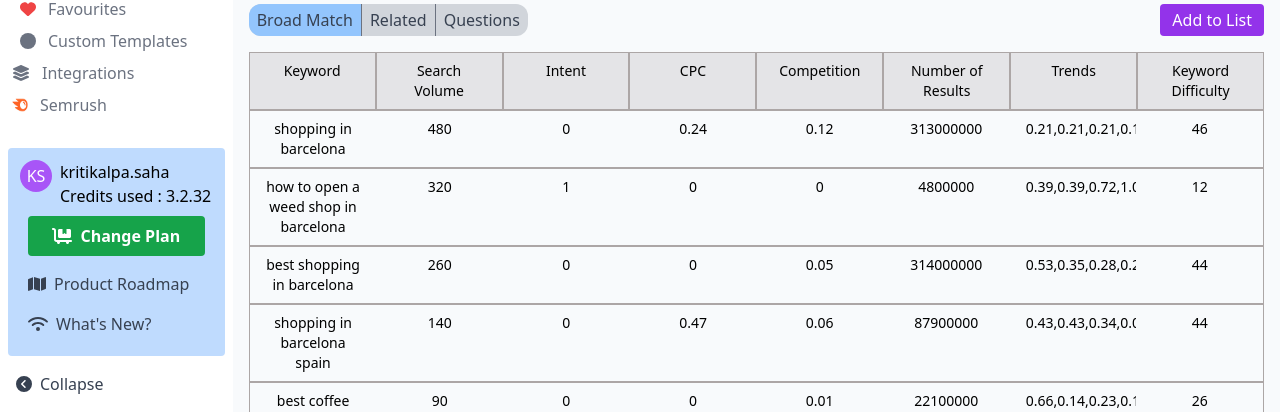
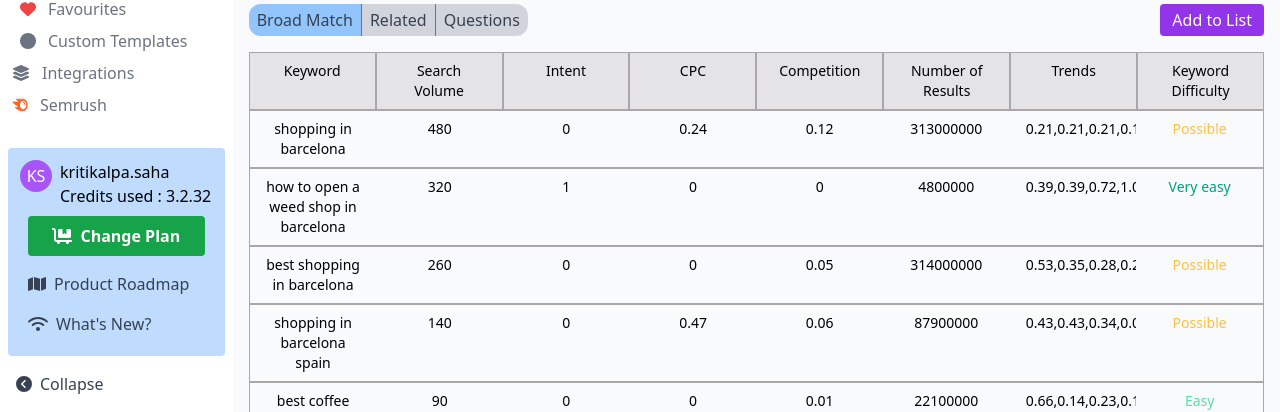
Before and after one commit to Sai-02/longshotai-ui-assessment, a React (Create React App) app: page / in a window 1280 px wide. Shown: the part 388-800 px from the top of the page. Built offline with nearby package versions, Linux system fonts and the light colour scheme.

Commit message:
[enhancement] : data parsed from keyword  difficult method

```diff
--- a/src/components/Dashboard/Table.js
+++ b/src/components/Dashboard/Table.js
@@ -1,8 +1,11 @@
 import React, { useState } from "react";
 import TableControls from "./TableControls";
+import TableRow from "./TableRow";
+import TableHeader from "./TableHeader";
 
 const Table = ({ data }) => {
   const [currentFilter, setCurrentFilter] = useState("raw_broadmatch_data");
+  const [difficultyIndex, setDifficultyIndex] = useState(-1);
   const columns = data["columnNames"] || [];
   const raw_related_data = data["raw_related_data"] || [];
   return (
@@ -13,37 +16,13 @@ const Table = ({ data }) => {
       />
 
       <table className="mt-4 w-full ">
-        <thead
-          className="grid"
-          style={{
-            gridTemplateColumns: `repeat(${columns?.length},1fr)`,
-          }}
-        >
-          {columns.map((column, index) => {
-            return (
-              <th key={index} className="text-sm">
-                {column}
-              </th>
-            );
-          })}
-        </thead>
+        <TableHeader
+          columns={columns}
+          setDifficultyIndex={setDifficultyIndex}
+        />
         {data[currentFilter]?.map((row, index) => {
           return (
-            <tr
-              className="grid"
-              style={{
-                gridTemplateColumns: `repeat(${row.length},1fr)`,
-              }}
-              key={index}
-            >
-              {row.map((column, index) => {
-                return (
-                  <td key={index} className="text-sm overflow-hidden">
-                    {column}
-                  </td>
-                );
-              })}
-            </tr>
+            <TableRow row={row} key={index} difficultyIndex={difficultyIndex} />
           );
         })}
       </table>
--- /dev/null
+++ b/src/components/Dashboard/TableColumn.js
@@ -0,0 +1,34 @@
+import React, { useEffect, useState } from "react";
+import { keywordDifficulty } from "../../utils/keywordDifficulty";
+import Tooltip from "@mui/material/Tooltip";
+const TableColumn = ({ column, index, difficultyIndex }) => {
+  const [difficultyObj, setDifficultyObj] = useState({});
+  useEffect(() => {
+    if (isDifficultyIndex()) {
+      let val = keywordDifficulty(parseInt(column));
+      setDifficultyObj(val);
+    }
+  }, [difficultyIndex]);
+  const isDifficultyIndex = () => index === difficultyIndex;
+  return (
+    <td key={index} className="text-sm overflow-hidden">
+      {isDifficultyIndex() ? (
+        <>
+          <Tooltip title={difficultyObj?.text}>
+            <span
+              style={{
+                color: difficultyObj?.color,
+              }}
+            >
+              {difficultyObj?.rating}
+            </span>
+          </Tooltip>
+        </>
+      ) : (
+        <>{column}</>
+      )}
+    </td>
+  );
+};
+
+export default TableColumn;
--- /dev/null
+++ b/src/components/Dashboard/TableHeader.js
@@ -0,0 +1,29 @@
+import React, { useEffect } from "react";
+
+const TableHeader = ({ columns, setDifficultyIndex }) => {
+  useEffect(() => {
+    columns.forEach((val, index) => {
+      if (val === "Keyword Difficulty") {
+        setDifficultyIndex(index);
+      }
+    });
+  }, []);
+  return (
+    <thead
+      className="grid"
+      style={{
+        gridTemplateColumns: `repeat(${columns?.length},1fr)`,
+      }}
+    >
+      {columns.map((column, index) => {
+        return (
+          <th key={index} className="text-sm">
+            {column}
+          </th>
+        );
+      })}
+    </thead>
+  );
+};
+
+export default TableHeader;
--- /dev/null
+++ b/src/components/Dashboard/TableRow.js
@@ -0,0 +1,24 @@
+import React from "react";
+import TableColumn from "./TableColumn";
+const TableRow = ({ row, difficultyIndex }) => {
+  return (
+    <tr
+      className="grid"
+      style={{
+        gridTemplateColumns: `repeat(${row.length},1fr)`,
+      }}
+    >
+      {row.map((column, index) => {
+        return (
+          <TableColumn
+            column={column}
+            index={index}
+            difficultyIndex={difficultyIndex}
+          />
+        );
+      })}
+    </tr>
+  );
+};
+
+export default TableRow;
--- /dev/null
+++ b/src/utils/keywordDifficulty.js
@@ -0,0 +1,39 @@
+export const keywordDifficulty = function (value) {
+  if (value > 85) {
+    return {
+      rating: "Very hard",
+      text: "The absolute hardest keywords to compete for, especially for a new website. These will demand a lot of on page SEO, link building, and content promotion efforts to eventually rank and acquire traffic.",
+      color: "#D1002F",
+    };
+  } else if (value >= 70) {
+    return {
+      rating: "Hard",
+      text: "Even stiffer competition. These keywords will demand more effort in terms of getting higher authority referring domains in order to rank your well-optimized and helpful content among the top pages.",
+      color: "#FF4953",
+    };
+  } else if (value >= 50) {
+    return {
+      rating: "Difficult",
+      text: "You'll need to have some backlinks in addition to your well-structured, helpful and optimized content in order to compete here.",
+      color: "#FF8C43",
+    };
+  } else if (value >= 30) {
+    return {
+      rating: "Possible",
+      text: "Slightly more competition. You'll need well-structured and unique content appropriately optimized for your keywords.",
+      color: "#FDC23C",
+    };
+  } else if (value >= 15) {
+    return {
+      rating: "Easy",
+      text: "These keywords have some competition but are still possible to rank for when you're starting out. To be able to rank for these, you'll need quality content focused on the keyword's intent.",
+      color: "#59DDAA",
+    };
+  } else {
+    return {
+      rating: "Very easy",
+      text: "These are the best opportunities to start ranking new webpages on Google as soon as possible without backlinks.",
+      color: "#009F81",
+    };
+  }
+};
```
